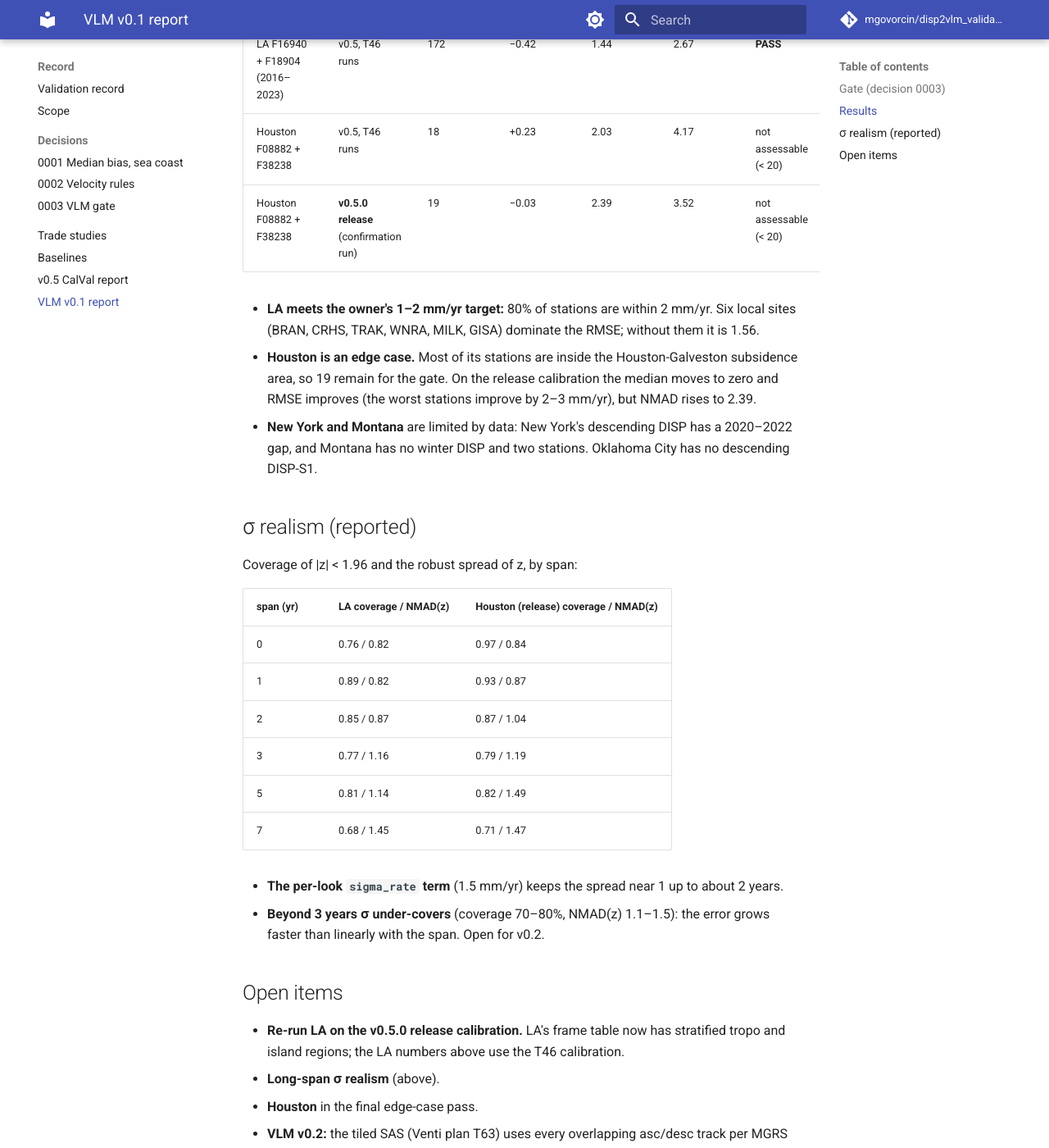
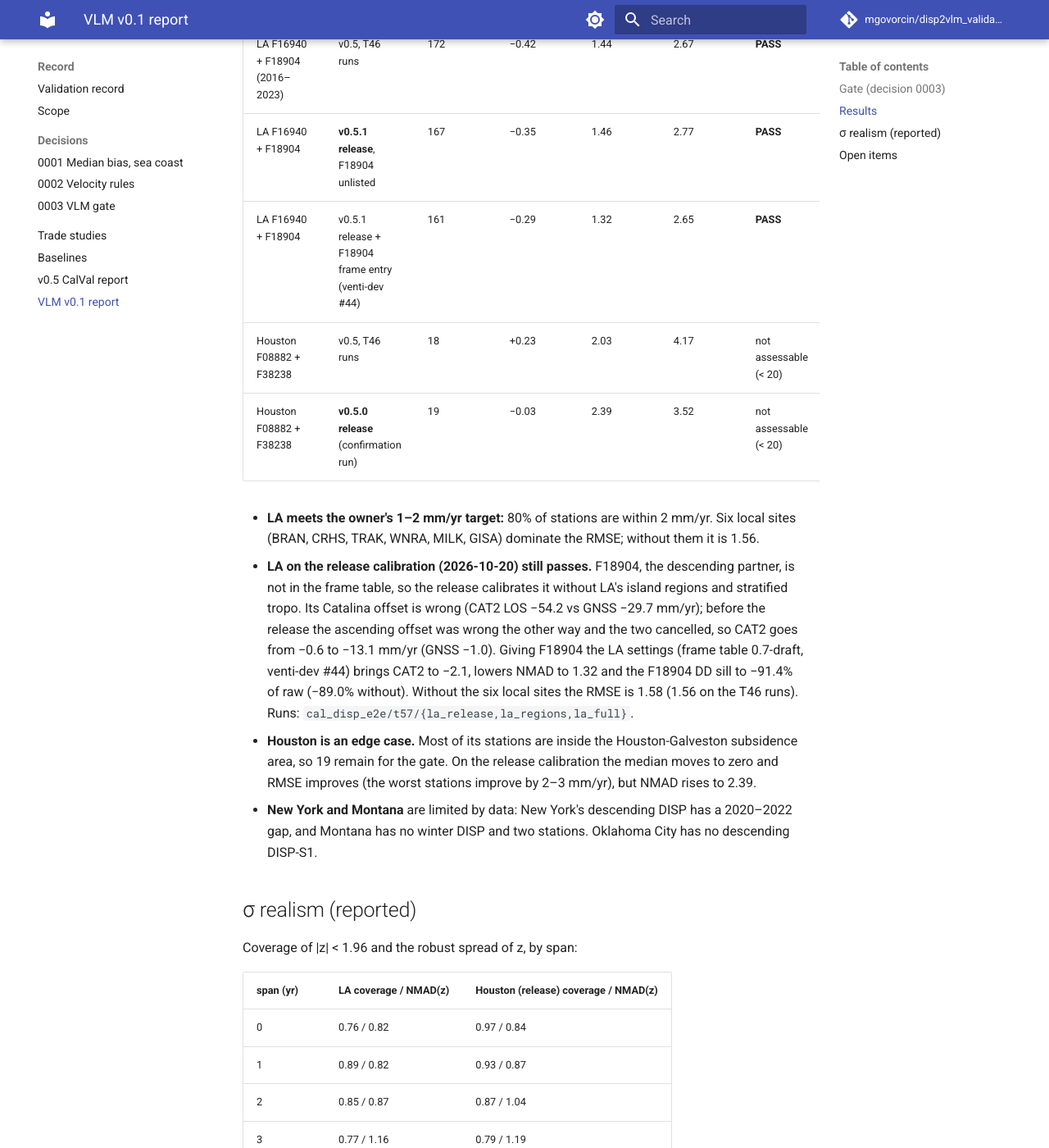
Before and after one commit to mgovorcin/disp2vlm_validation, an MkDocs documentation site: the page built from docs/vnv/vlm-v0.1-report.md, in a window 1280 px wide and 1400 px high, scrolled down 673 px. Shown: the whole window at 82% size. Built offline with MkDocs 1.6.1 and Material for MkDocs 9.7.7, drawn with Linux system fonts in a browser that asks for light colours; comment, search, counter and statistics services are not loaded; some of the changed text lies outside the part shown.

Commit message:
docs(vnv): LA VLM on the release calibration (T57 follow-up) (#24)
LA passes on cal-disp v0.5.1 (167 stations, NMAD 1.46); F18904 is not in the
frame table, which breaks Catalina (CAT2 -13.1 mm/yr). With the F18904 entry
(venti-dev #44): NMAD 1.32, CAT2 -2.1. Open items: CAT3, LA single-look pixels.

Co-authored-by: Claude Opus 5.5 <noreply@anthropic.com>

```diff
--- a/docs/vnv/vlm-v0.1-report.md
+++ b/docs/vnv/vlm-v0.1-report.md
@@ -18,12 +18,24 @@ reported, not gated.
 | Frames | DISP-CAL | gated n | median | NMAD | RMSE (mm/yr) | verdict |
 |---|---|---|---|---|---|---|
 | LA F16940 + F18904 (2016–2023) | v0.5, T46 runs | 172 | −0.42 | 1.44 | 2.67 | **PASS** |
+| LA F16940 + F18904 | **v0.5.1 release**, F18904 unlisted | 167 | −0.35 | 1.46 | 2.77 | **PASS** |
+| LA F16940 + F18904 | v0.5.1 release + F18904 frame entry (venti-dev #44) | 161 | −0.29 | 1.32 | 2.65 | **PASS** |
 | Houston F08882 + F38238 | v0.5, T46 runs | 18 | +0.23 | 2.03 | 4.17 | not assessable (< 20) |
 | Houston F08882 + F38238 | **v0.5.0 release** (confirmation run) | 19 | −0.03 | 2.39 | 3.52 | not assessable (< 20) |
 
 - **LA meets the owner's 1–2 mm/yr target:** 80% of stations are within
   2 mm/yr. Six local sites (BRAN, CRHS, TRAK, WNRA, MILK, GISA) dominate the
   RMSE; without them it is 1.56.
+- **LA on the release calibration (2026-10-20) still passes.** F18904, the
+  descending partner, is not in the frame table, so the release calibrates it
+  without LA's island regions and stratified tropo. Its Catalina offset is
+  wrong (CAT2 LOS −54.2 vs GNSS −29.7 mm/yr); before the release the ascending
+  offset was wrong the other way and the two cancelled, so CAT2 goes from
+  −0.6 to −13.1 mm/yr (GNSS −1.0). Giving F18904 the LA settings
+  (frame table 0.7-draft, venti-dev #44) brings CAT2 to −2.1, lowers NMAD to
+  1.32 and the F18904 DD sill to −91.4% of raw (−89.0% without). Without the
+  six local sites the RMSE is 1.58 (1.56 on the T46 runs). Runs:
+  `cal_disp_e2e/t57/{la_release,la_regions,la_full}`.
 - **Houston is an edge case.** Most of its stations are inside the
   Houston-Galveston subsidence area, so 19 remain for the gate. On the release
   calibration the median moves to zero and RMSE improves (the worst stations
@@ -52,9 +64,13 @@ Coverage of \|z\| < 1.96 and the robust spread of z, by span:
 
 ## Open items
 
-- **Re-run LA on the v0.5.0 release calibration.** LA's frame table now has
-  stratified tropo and island regions; the LA numbers above use the T46
-  calibration.
+- **F18904 frame entry** (venti-dev #44), then a cal-disp Venti pin bump.
+- **Catalina CAT3:** the ascending island offset fits CAT2 but is ~13 mm/yr
+  off at CAT3 (LOS), so CAT3 reads +6.3 mm/yr; one offset per island does not
+  fit both stations (Venti todo).
+- **Single-look pixels in the LA ranges:** DAM2, RKMG and VIMT fall back to
+  single-geometry projection on the release calibration (weighted condition
+  > 10); cause open (Venti todo).
 - **Long-span σ realism** (above).
 - **Houston** in the final edge-case pass.
 - **VLM v0.2:** the tiled SAS (Venti plan T63) uses every overlapping asc/desc
```
